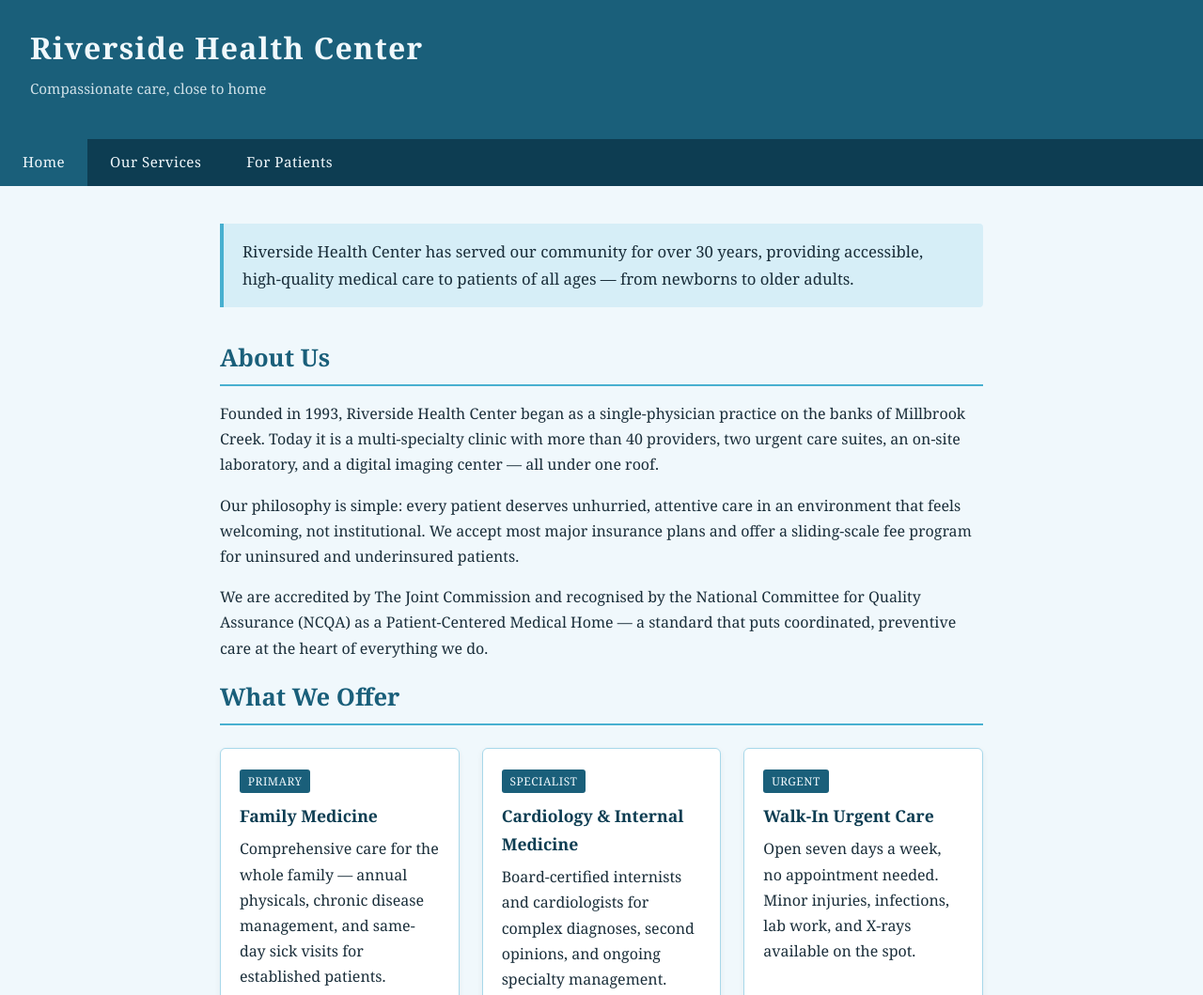
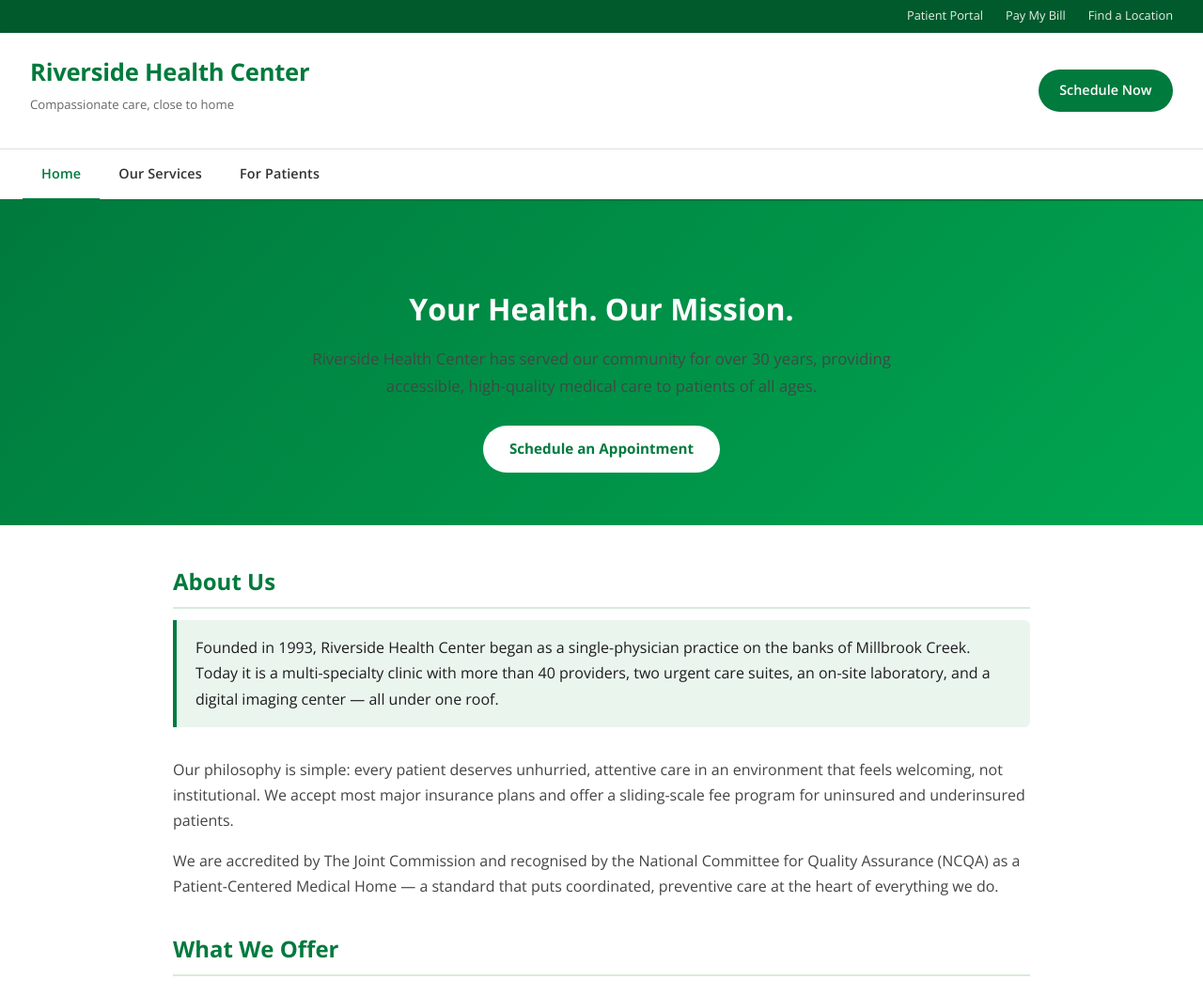
Before and after one commit to LiudmilaC/demo-healthcare-website, a plain HTML site: page website/index.html in a window 1280 px wide. Shown: the top 1059 px of the page at 94% size. Drawn offline with nearby package versions, Linux system fonts and the light colour scheme.

Commit message:
modified pages colors pallets

```diff
--- a/website/index.html
+++ b/website/index.html
@@ -8,9 +8,18 @@
 </head>
 <body>
 
+<div class="top-bar">
+  <a href="patients/index.html">Patient Portal</a>
+  <a href="patients/index.html">Pay My Bill</a>
+  <a href="#">Find a Location</a>
+</div>
+
 <header>
-  <h1>Riverside Health Center</h1>
-  <p>Compassionate care, close to home</p>
+  <div class="header-brand">
+    <h1>Riverside Health Center</h1>
+    <p>Compassionate care, close to home</p>
+  </div>
+  <a href="patients/index.html" class="header-cta">Schedule Now</a>
 </header>
 
 <nav>
@@ -19,15 +28,15 @@
   <a href="patients/index.html">For Patients</a>
 </nav>
 
+<section class="hero">
+  <h2>Your Health. Our Mission.</h2>
+  <p>Riverside Health Center has served our community for over 30 years, providing accessible, high-quality medical care to patients of all ages.</p>
+  <a href="patients/index.html" class="hero-btn">Schedule an Appointment</a>
+</section>
+
 <main>
+  <h2>About Us</h2>
   <p class="intro">
-    Riverside Health Center has served our community for over 30 years, providing
-    accessible, high-quality medical care to patients of all ages — from newborns
-    to older adults.
-  </p>
-
-  <h2>About Us</h2>
-  <p>
     Founded in 1993, Riverside Health Center began as a single-physician practice on
     the banks of Millbrook Creek. Today it is a multi-specialty clinic with more than
     40 providers, two urgent care suites, an on-site laboratory, and a digital imaging
--- a/website/style.css
+++ b/website/style.css
@@ -1,3 +1,5 @@
+@import url('https://fonts.googleapis.com/css2?family=Open+Sans:wght@400;600;700&display=swap');
+
 * {
   box-sizing: border-box;
   margin: 0;
@@ -5,119 +7,243 @@
 }
 
 body {
-  font-family: Georgia, serif;
-  background-color: #f0f8fc;
-  color: #1a2e3a;
+  font-family: 'Open Sans', Arial, sans-serif;
+  background-color: #ffffff;
+  color: #1d1d1d;
   line-height: 1.7;
 }
 
-header {
-  background-color: #1a5f7a;
-  color: #f0f8fc;
-  padding: 1.5rem 2rem;
+/* ── Top utility bar ── */
+.top-bar {
+  background-color: #005a2b;
+  color: #ffffff;
+  font-size: 0.8rem;
+  display: flex;
+  justify-content: flex-end;
+  gap: 1.5rem;
+  padding: 0.4rem 2rem;
 }
 
-header h1 {
-  font-size: 2rem;
-  letter-spacing: 0.04em;
+.top-bar a {
+  color: #ffffff;
+  text-decoration: none;
+  opacity: 0.9;
 }
 
-header p {
-  font-size: 0.95rem;
-  opacity: 0.85;
-  margin-top: 0.25rem;
+.top-bar a:hover {
+  opacity: 1;
+  text-decoration: underline;
 }
 
+/* ── Header ── */
+header {
+  background-color: #ffffff;
+  padding: 1.25rem 2rem;
+  display: flex;
+  align-items: center;
+  justify-content: space-between;
+  border-bottom: 1px solid #e0e0e0;
+  box-shadow: 0 2px 6px rgba(0, 0, 0, 0.06);
+}
+
+.header-brand h1 {
+  font-size: 1.6rem;
+  font-weight: 700;
+  color: #007a3d;
+  letter-spacing: -0.01em;
+}
+
+.header-brand p {
+  font-size: 0.82rem;
+  color: #666;
+  margin-top: 0.1rem;
+}
+
+.header-cta {
+  display: inline-block;
+  background-color: #007a3d;
+  color: #ffffff;
+  font-size: 0.9rem;
+  font-weight: 600;
+  padding: 0.65rem 1.4rem;
+  border-radius: 30px;
+  text-decoration: none;
+  transition: background-color 0.2s;
+  white-space: nowrap;
+}
+
+.header-cta:hover {
+  background-color: #005a2b;
+}
+
+/* ── Nav ── */
 nav {
-  background-color: #0d3d52;
+  background-color: #ffffff;
   display: flex;
   gap: 0;
+  border-bottom: 2px solid #007a3d;
+  padding: 0 1.5rem;
 }
 
 nav a {
-  color: #f0f8fc;
+  color: #333;
   text-decoration: none;
-  padding: 0.75rem 1.5rem;
-  font-size: 0.95rem;
-  letter-spacing: 0.03em;
-  transition: background-color 0.2s;
+  padding: 0.85rem 1.25rem;
+  font-size: 0.9rem;
+  font-weight: 600;
+  letter-spacing: 0.01em;
+  transition: color 0.2s, border-bottom 0.2s;
+  border-bottom: 3px solid transparent;
+  margin-bottom: -2px;
 }
 
 nav a:hover,
 nav a.active {
-  background-color: #1a5f7a;
+  color: #007a3d;
+  border-bottom: 3px solid #007a3d;
 }
 
+/* ── Hero banner ── */
+.hero {
+  background: linear-gradient(135deg, #007a3d 0%, #00a651 100%);
+  color: #ffffff;
+  padding: 3.5rem 2rem;
+  text-align: center;
+}
+
+.hero h2 {
+  font-size: 2rem;
+  font-weight: 700;
+  margin-bottom: 0.75rem;
+  color: #ffffff;
+  border: none;
+  padding: 0;
+}
+
+.hero p {
+  font-size: 1.05rem;
+  opacity: 0.92;
+  max-width: 640px;
+  margin: 0 auto 1.75rem;
+}
+
+.hero-btn {
+  display: inline-block;
+  background-color: #ffffff;
+  color: #007a3d;
+  font-size: 0.95rem;
+  font-weight: 700;
+  padding: 0.75rem 1.75rem;
+  border-radius: 30px;
+  text-decoration: none;
+  transition: background-color 0.2s, color 0.2s;
+}
+
+.hero-btn:hover {
+  background-color: #e8f5ee;
+}
+
+/* ── Main content ── */
 main {
-  max-width: 860px;
+  max-width: 960px;
   margin: 2.5rem auto;
   padding: 0 1.5rem;
 }
 
 h2 {
-  font-size: 1.6rem;
-  color: #1a5f7a;
-  margin-bottom: 1rem;
-  border-bottom: 2px solid #48b0d0;
+  font-size: 1.5rem;
+  font-weight: 700;
+  color: #007a3d;
+  margin: 2rem 0 0.75rem;
   padding-bottom: 0.4rem;
+  border-bottom: 2px solid #d4edda;
 }
 
 h3 {
-  font-size: 1.15rem;
-  color: #0d3d52;
-  margin: 1.5rem 0 0.4rem;
+  font-size: 1.05rem;
+  font-weight: 700;
+  color: #1d1d1d;
+  margin: 1.5rem 0 0.35rem;
 }
 
 p {
+  color: #444;
   margin-bottom: 1rem;
 }
 
+/* ── Intro callout ── */
 .intro {
-  font-size: 1.05rem;
-  background-color: #d6eef7;
-  border-left: 4px solid #48b0d0;
+  font-size: 1rem;
+  background-color: #eaf5ee;
+  border-left: 4px solid #007a3d;
   padding: 1rem 1.25rem;
   margin-bottom: 2rem;
-  border-radius: 0 4px 4px 0;
+  border-radius: 0 6px 6px 0;
+  color: #1d1d1d;
 }
 
+/* ── Card grid ── */
 .card-grid {
   display: grid;
   grid-template-columns: repeat(auto-fill, minmax(240px, 1fr));
   gap: 1.5rem;
-  margin-top: 1.5rem;
+  margin-top: 1.75rem;
 }
 
 .card {
-  background: #fff;
-  border: 1px solid #a8d8ea;
+  background: #ffffff;
+  border: 1px solid #e0e0e0;
+  border-top: 4px solid #007a3d;
   border-radius: 6px;
   padding: 1.25rem;
-  box-shadow: 0 2px 6px rgba(0,0,0,0.06);
+  box-shadow: 0 2px 8px rgba(0, 0, 0, 0.07);
+  transition: box-shadow 0.2s, transform 0.2s;
+}
+
+.card:hover {
+  box-shadow: 0 6px 18px rgba(0, 0, 0, 0.12);
+  transform: translateY(-2px);
 }
 
 .card h3 {
-  margin-top: 0;
-  font-size: 1.1rem;
+  margin-top: 0.5rem;
+  font-size: 1.05rem;
+  color: #1d1d1d;
+}
+
+.card p {
+  font-size: 0.9rem;
+  color: #555;
+  margin-bottom: 0;
 }
 
 .card .tag {
   display: inline-block;
-  background-color: #1a5f7a;
-  color: #f0f8fc;
-  font-size: 0.75rem;
-  padding: 0.15rem 0.55rem;
-  border-radius: 3px;
-  margin-bottom: 0.6rem;
+  background-color: #eaf5ee;
+  color: #007a3d;
+  font-size: 0.72rem;
+  font-weight: 700;
+  padding: 0.15rem 0.6rem;
+  border-radius: 30px;
   letter-spacing: 0.04em;
   text-transform: uppercase;
 }
 
+/* ── Footer ── */
 footer {
+  background-color: #1a1a1a;
+  color: #cccccc;
   text-align: center;
   padding: 2rem;
-  color: #2a6a82;
   font-size: 0.85rem;
-  border-top: 1px solid #a8d8ea;
-  margin-top: 3rem;
+  margin-top: 4rem;
 }
+
+footer a {
+  color: #7fcc9f;
+  text-decoration: none;
+}
+
+footer a:hover {
+  text-decoration: underline;
+}
```
Also changed, not shown: website/patients/index.html (+11 -2 lines), website/services/index.html (+11 -2 lines).
